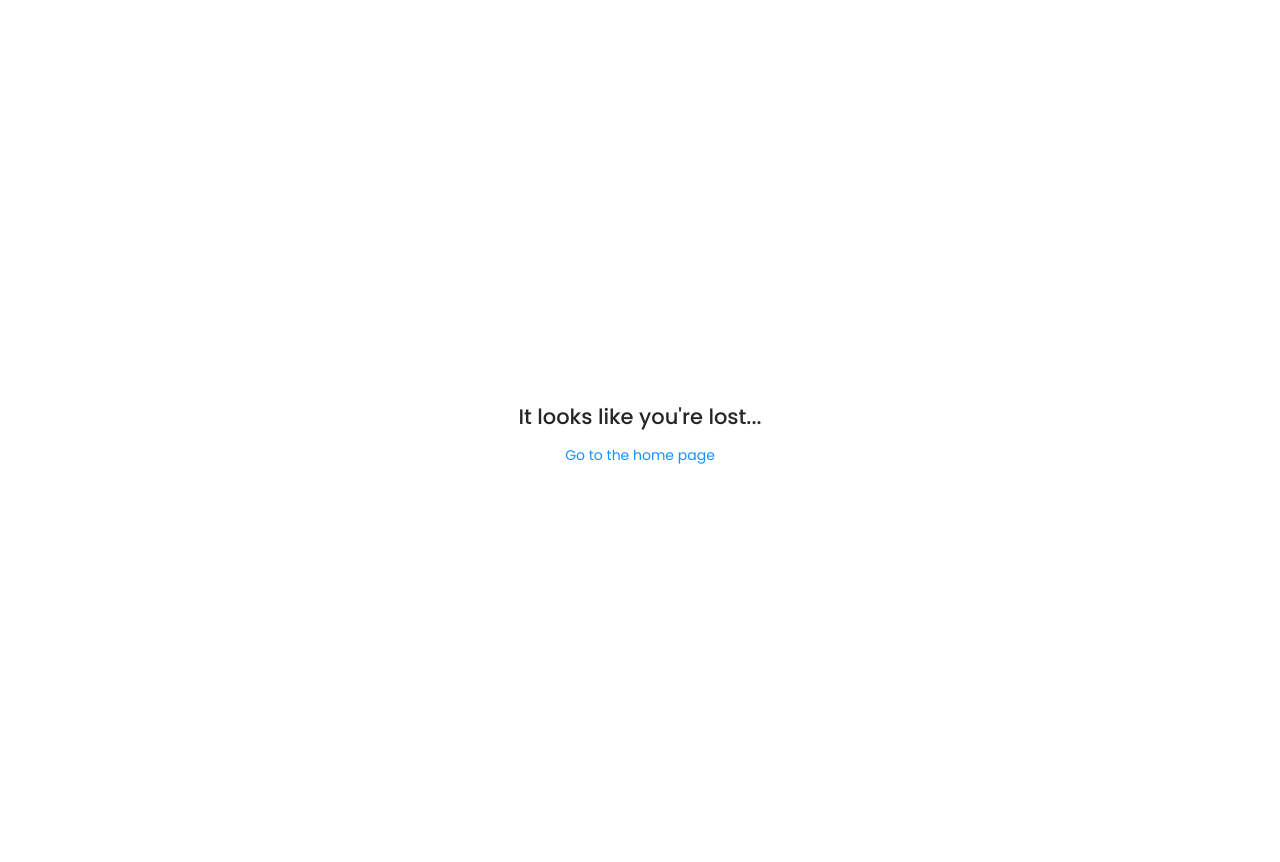
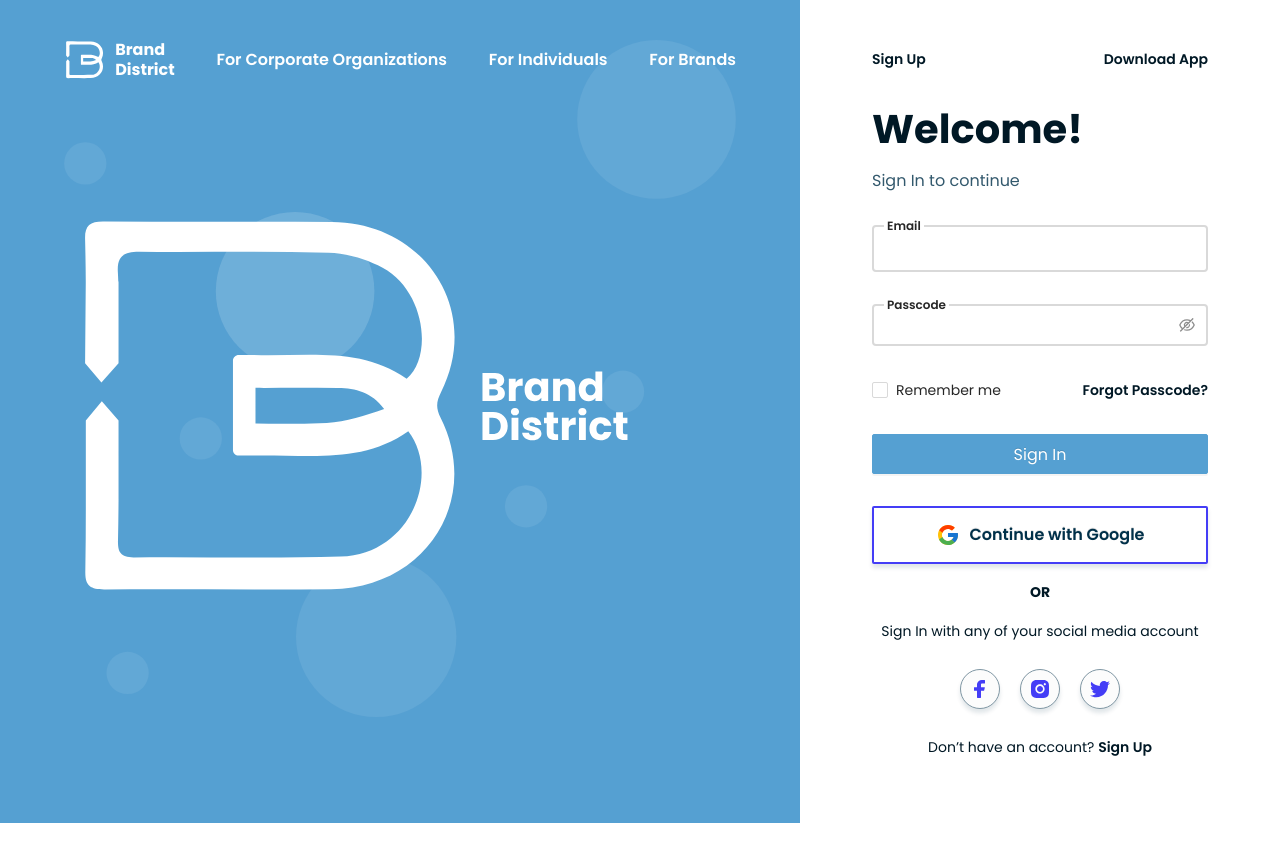
Before and after one commit to shrek-Academy/brand-distrct-snow, a React (Create React App) app: page /signin in a window 1280 px wide. Shown: the top 862 px of the page. After the commit the page ends 823 px from the top, so only its background shows below. Built offline with nearby package versions, Linux system fonts and the light colour scheme.

Commit message:
sign-in page design completed

```diff
--- a/src/Pages/Auth/index.js
+++ b/src/Pages/Auth/index.js
@@ -1,2 +1,3 @@
 export { default as VerifyPhone } from "./verify/verification-phone";
 export { default as VericationComplete } from "./verify/verification-complete";
+export { default as SignIn } from "./sign-in";
--- /dev/null
+++ b/src/Pages/Auth/sign-in/components/form-sign-in.js
@@ -0,0 +1,89 @@
+// external import statements
+import { Form, message, Input, Space, Checkbox, Button } from "antd";
+import { Link, useNavigate } from "react-router-dom";
+
+// internal import statements
+import FormInput from "../../../../Components/form-input";
+
+const FormSignIn = () => {
+    const [form] = Form.useForm();
+    const navigate = useNavigate();
+
+    const onFinish = (values) => {
+        console.log("Success:", values);
+        message.success("Welcome!");
+        navigate("/app");
+    };
+
+    const onFinishFailed = (errorInfo) => {
+        console.log("Failed:", errorInfo);
+    };
+
+    return (
+        <Form
+            name="basic"
+            form={form}
+            layout="vertical"
+            initialValues={{
+                remember: false,
+            }}
+            onFinish={onFinish}
+            onFinishFailed={onFinishFailed}
+            autoComplete="off"
+            size="large"
+        >
+            <FormInput
+                label="Email"
+                name="email"
+                type="text"
+                rules={[
+                    {
+                        required: true,
+                        message: "Please input your email/phone number!",
+                    },
+                ]}
+            >
+                <Input />
+            </FormInput>
+            <FormInput
+                label="Passcode"
+                name="passCode"
+                rules={[
+                    {
+                        required: true,
+                        pattern: "^[0-9]{4}",
+                        message: "Invalid 4-digit passcode",
+                        len: 4,
+                    },
+                ]}
+            >
+                <Input.Password />
+            </FormInput>
+            <Space
+                direction="horizontal"
+                align="center"
+                style={{ justifyContent: "space-between", width: "100%" }}
+            >
+                <FormInput
+                    name="remember"
+                    rules={[{ required: true }]}
+                    valuePropName="checked"
+                    className="not-big"
+                >
+                    <Checkbox>Remember me</Checkbox>
+                </FormInput>
+                <div style={{ marginBottom: 24 }}>
+                    <Link to="/forget-passcode">Forgot Passcode?</Link>
+                </div>
+            </Space>
+
+            <FormInput>
+                <Button block type="primary" htmlType="submit">
+                    Sign In
+                </Button>
+            </FormInput>
+        </Form>
+    );
+};
+
+export default FormSignIn;
--- /dev/null
+++ b/src/Pages/Auth/sign-in/index.js
@@ -0,0 +1,68 @@
+// external import statements
+import { Button, Space } from "antd";
+import { Link } from "react-router-dom";
+
+// internal import statements
+import {
+    GoogleIcon,
+    FacebookIcon,
+    TwitterIcon,
+    InstgramIcon,
+} from "../../../assets/icons";
+import FormSignIn from "./components/form-sign-in";
+
+const SignIn = () => {
+    return (
+        <Space direction="vertical" align="center">
+            <div
+                style={{
+                    justifyContent: "space-between",
+                    width: "100%",
+                    display: "flex",
+                }}
+            >
+                <Link to="/">Sign Up</Link>
+                <a href="https://playstore.com" target="_bblank">
+                    Download App
+                </a>
+            </div>
+            <div style={{ marginTop: "2rem" }}>
+                <h2>Welcome!</h2>
+                <p>Sign In to continue</p>
+            </div>
+            <FormSignIn />
+            <div id="social-auth">
+                <Button type="primary" block icon={<GoogleIcon />} size="large">
+                    Continue with Google
+                </Button>
+                <p style={{ fontWeight: "bold" }}>OR</p>
+                <p>Sign In with any of your social media account</p>
+                <div id="social-icons">
+                    <Button
+                        type="primary"
+                        shape="circle"
+                        icon={<FacebookIcon />}
+                        size="large"
+                    />
+                    <Button
+                        type="primary"
+                        shape="circle"
+                        icon={<InstgramIcon />}
+                        size="large"
+                    />
+                    <Button
+                        type="primary"
+                        shape="circle"
+                        icon={<TwitterIcon />}
+                        size="large"
+                    />
+                </div>
+                <p>
+                    Don’t have an account? <Link to="/">Sign Up</Link>
+                </p>
+            </div>
+        </Space>
+    );
+};
+
+export default SignIn;
--- a/src/layout/verification-layout.js
+++ b/src/layout/verification-layout.js
@@ -45,7 +45,7 @@
                         </section>
                     </div>
                 </Col>
-                <Col className="right-side">
+                <Col className="right-side" span={9}>
                     <Outlet />
                 </Col>
             </Row>
--- a/src/routes.js
+++ b/src/routes.js
@@ -10,6 +10,7 @@
     VerifyPhone,
     VericationComplete,
     GeneralHome,
+    SignIn,
 } from "./Pages";
 import { AuthLayout, VerificationLayout, DashboardLayout } from "./layout";
 
@@ -33,6 +34,7 @@
                 { path: "phone", element: <VerifyPhone /> },
                 { path: "complete", element: <VericationComplete /> },
                 { path: "account", element: <GeneralHome /> },
+                { path: "signin", element: <SignIn /> },
             ],
         },
         { path: "/app", element: <DashboardLayout /> },
```
